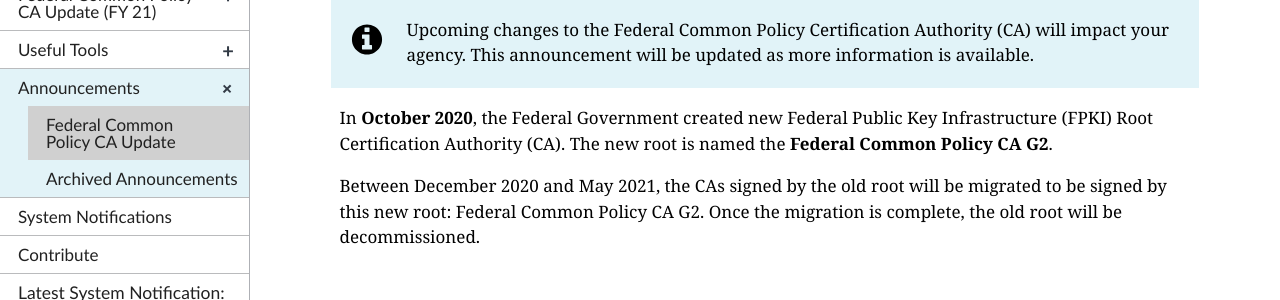
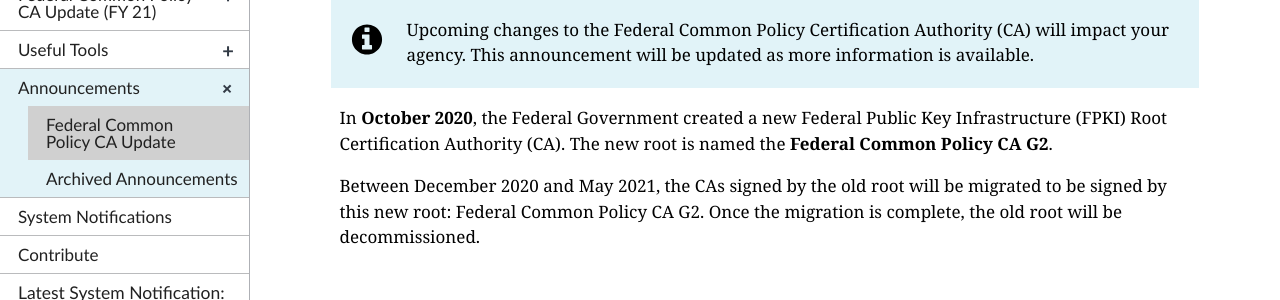
Before and after one commit to GSA/fpki-guides, a Jekyll site: the page built from _announcements/01_common_policy_rekey.md, in a window 1280 px wide and 900 px high. Shown: the part 296-596 px from the top of the window. Built offline with Jekyll 4.4.1, drawn with Linux system fonts in a browser that asks for light colours; nearby versions of some CDN libraries.

```diff
--- a/_announcements/01_common_policy_rekey.md
+++ b/_announcements/01_common_policy_rekey.md
@@ -11,7 +11,7 @@ status: active
 
 {% include alert-info.html content="Upcoming changes to the Federal Common Policy Certification Authority (CA) will impact your agency.  This announcement will be updated as more information is available." %}
 
-In **October 2020**, the Federal Government created new Federal Public Key Infrastructure (FPKI) Root Certification Authority (CA).  The new root is named the **Federal Common Policy CA G2**.
+In **October 2020**, the Federal Government created a new Federal Public Key Infrastructure (FPKI) Root Certification Authority (CA).  The new root is named the **Federal Common Policy CA G2**.
 
 Between December 2020 and May 2021, the CAs signed by the old root will be migrated to be signed by this new root: Federal Common Policy CA G2.  Once the migration is complete, the old root will be decommissioned.
 
```
